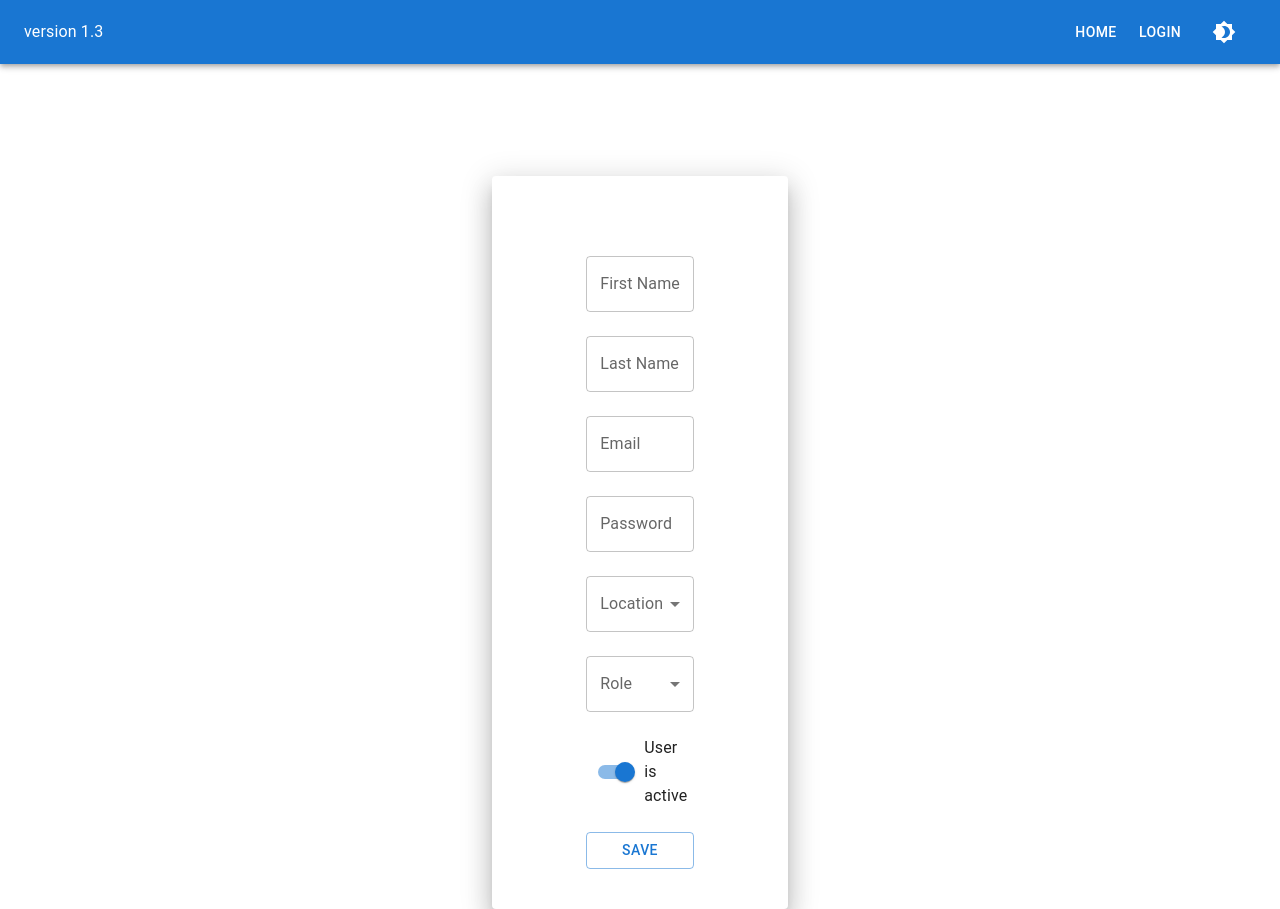
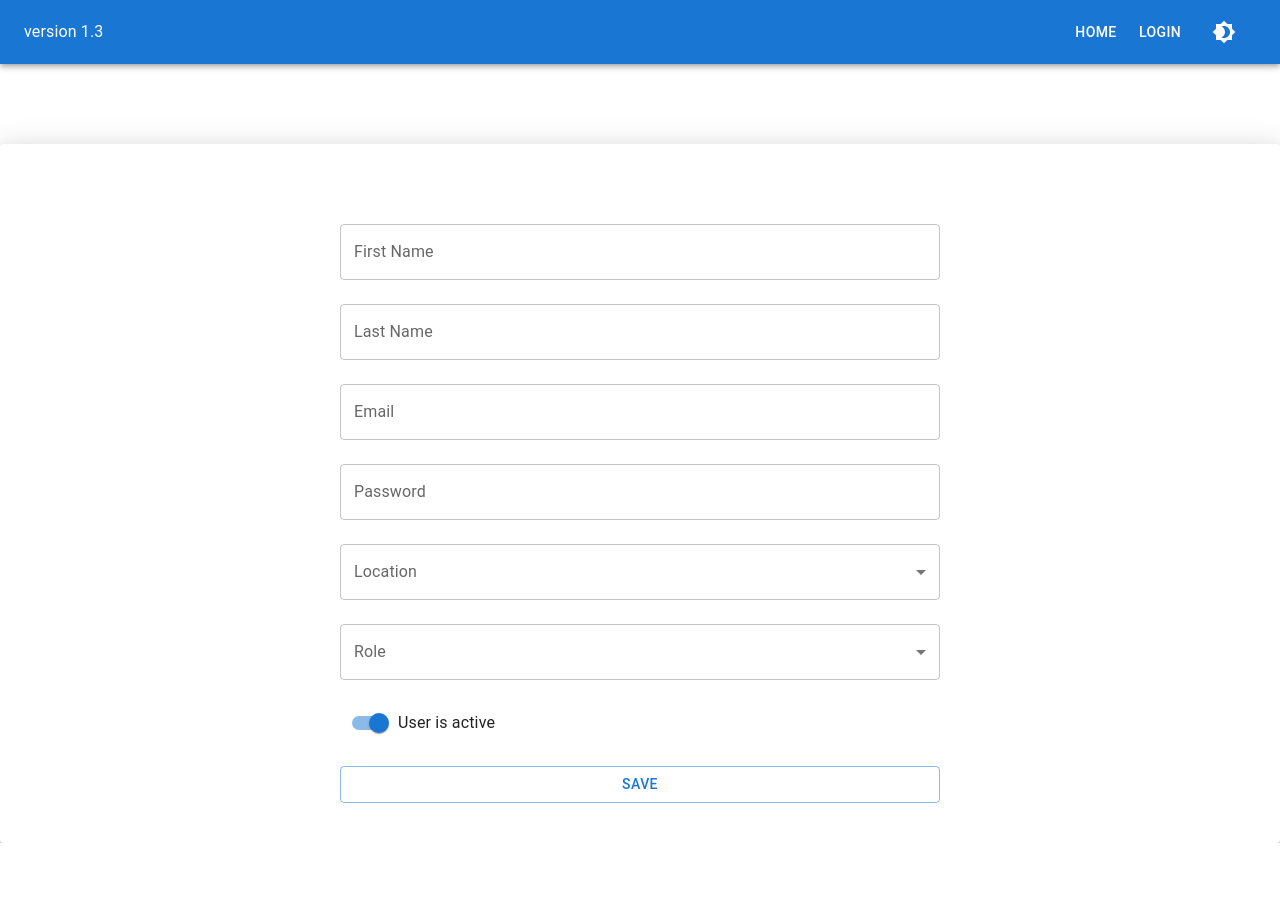
Before and after one commit to DeftVision/deftVision-v1.3, a React (Create React App) app in the folder frontend/: page /user-form in a window 1280 px wide. After the commit the page ends 843 px from the top, so only its background shows below. Built offline with nearby package versions, Linux system fonts and the light colour scheme.

Commit message:
Refactor user management and frontend layout handling
Revised user creation and update logic to handle additional fields in userController.js. Simplified Box layout in App.js and UserForm.js by removing unnecessary flex attributes. Also fixed UserForm's save button to properly submit the form data.

```diff
--- a/frontend/src/App.js
+++ b/frontend/src/App.js
@@ -11,7 +11,7 @@ function App() {
         <ThemeContextProvider>
             <Box>
                 <Navbar/>
-                <Box sx={{display: 'flex', flexWrap: 'wrap', justifyContent: 'center', marginTop: 10}}>
+                <Box sx={{justifyContent: 'center', marginTop: 10}}>
                     <div className="App">
                         <Routes>
                             <Route path="/" element={<Home/>}/>
--- a/frontend/src/users/UserForm.js
+++ b/frontend/src/users/UserForm.js
@@ -16,7 +16,6 @@ import { useState } from "react";
 
 import locations from "../utilities/Locations";
 import roles from "../utilities/Roles";
-import * as JSON from "uuid";
 
 const form_fields = {
     firstName: '',
@@ -42,14 +41,11 @@ const handleSubmit = async (e) => {
             }
         })
         const _response = await response.json()
-        console.log(_response);
         if(response.ok && _response.user) {
-            setFormData({
-                ...formData,
-                ..._response.user
-            })
+            setFormData(formData)
+            console.log(_response.message)
         } else {
-            console.error('invalid response structure', _response)
+            console.error('invalid response structure', _response.error)
         }
     } catch (error) {
         console.log('failed to submit',error)
@@ -57,8 +53,8 @@ const handleSubmit = async (e) => {
 }
 
     return (
-        <Box width='100%' sx={{display: 'flex', flexWrap: 'wrap', justifyContent: 'center', marginTop: 4}}>
-            <Paper elevation={16} width='100%' sx={{padding: 5, maxWidth: '1200px', width: '90%', }}>
+        <Box sx={{justifyContent: 'center', marginTop: 4}}>
+            <Paper elevation={16} sx={{padding: 5 }}>
 
                 <Box component='form' onSubmit={handleSubmit} sx={{width: '50%', justifyContent: 'center', margin: 'auto', paddingTop: 5}}>
                     <Stack direction='column' spacing={3}>
@@ -153,13 +149,18 @@ const handleSubmit = async (e) => {
                                 <Switch
                                     name='isActive'
                                     checked={formData.isActive}
-                                    //onChange={handleFieldChange}
+                                    onChange={(e) => {
+                                        setFormData({
+                                            ...formData,
+                                            isActive: e.target.checked
+                                        })
+                                    }}
                                 />
                             }
                             label='User is active'
                         >
                         </FormControlLabel>
-                        <Button variant='outlined'>save</Button>
+                        <Button type='submit' variant='outlined'>save</Button>
                     </Stack>
                 </Box>
             </Paper>
```
Also changed, not shown: 1 other file (tests, documents, lock files or other folders).
